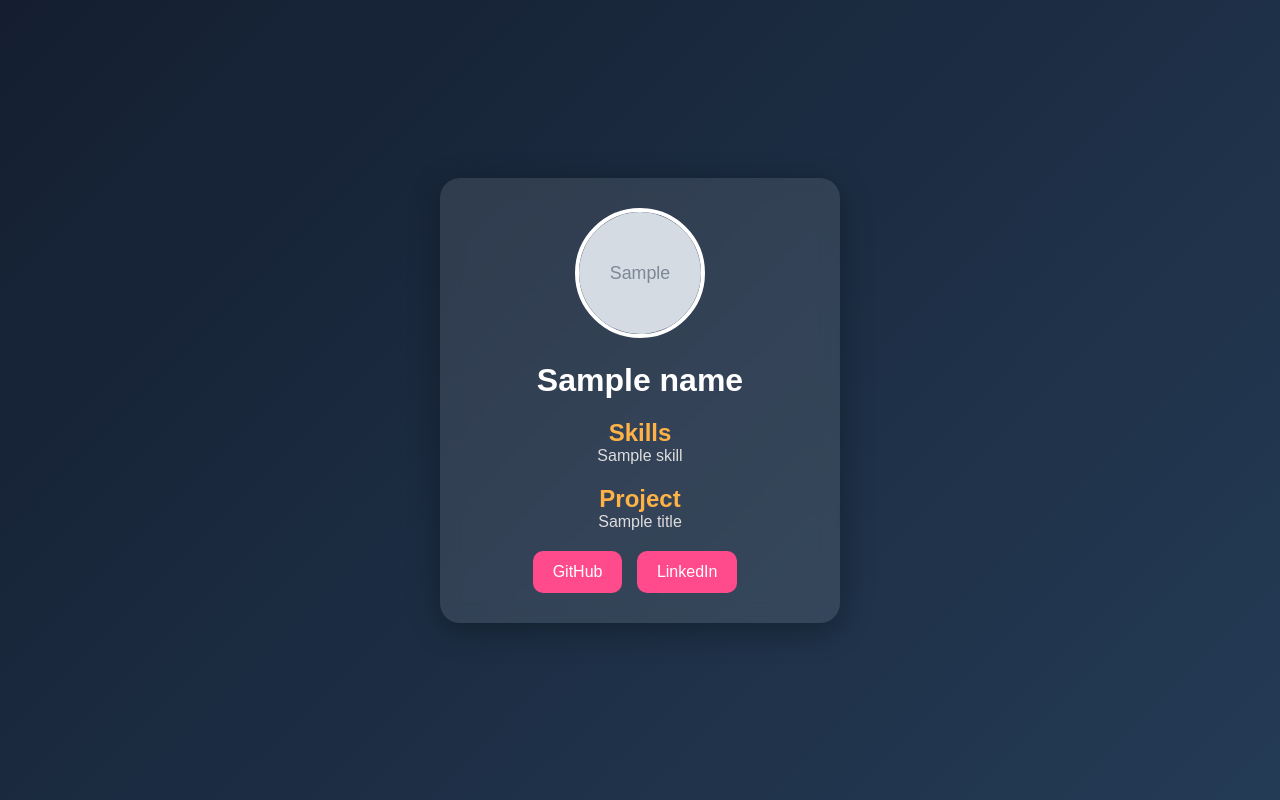
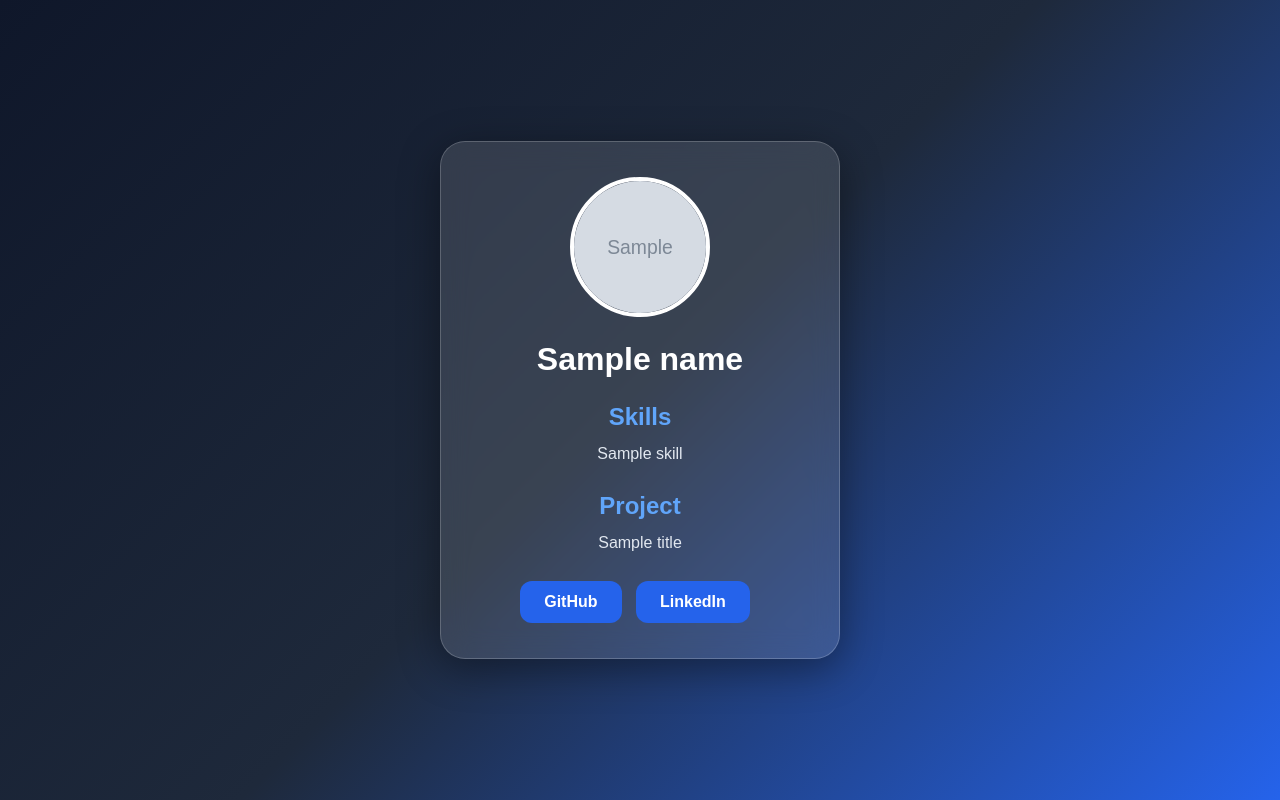
Before and after one commit to senapatisoumik88-collab/student-portfolio-builder, a Flask app: template templates/portfolio.html in a window 1280 px wide. Run offline with Flask 3, Linux system fonts and the light colour scheme; the template is opened without the code that fills it: most values are stand-ins (such as "Sample title", 1, 10 or a date in 2020); grey boxes marked "Sample" are stand-in pictures.

Commit message:
Update portfolio.html

```diff
--- a/templates/portfolio.html
+++ b/templates/portfolio.html
@@ -12,7 +12,7 @@
             margin:0;
             padding:0;
             box-sizing:border-box;
-            font-family:Arial,sans-serif;
+            font-family:'Poppins',sans-serif;
         }
 
         body{
@@ -20,23 +20,31 @@
             display:flex;
             justify-content:center;
             align-items:center;
-            background:linear-gradient(135deg,#141e30,#243b55);
+            background:linear-gradient(135deg,#0f172a,#1e293b,#2563eb);
+            overflow:hidden;
         }
 
         .card{
             width:400px;
-            padding:30px;
-            border-radius:20px;
+            padding:35px;
+            border-radius:25px;
             text-align:center;
-            background:rgba(255,255,255,0.1);
-            backdrop-filter:blur(10px);
+            background:rgba(255,255,255,0.12);
+            backdrop-filter:blur(14px);
+            border:1px solid rgba(255,255,255,0.2);
+            box-shadow:0 10px 40px rgba(0,0,0,0.4);
             color:white;
-            box-shadow:0 8px 32px rgba(0,0,0,0.3);
+            transition:0.4s;
+        }
+
+        .card:hover{
+            transform:translateY(-8px);
+            box-shadow:0 15px 45px rgba(37,99,235,0.5);
         }
 
         img{
-            width:130px;
-            height:130px;
+            width:140px;
+            height:140px;
             border-radius:50%;
             object-fit:cover;
             border:4px solid white;
@@ -44,31 +52,37 @@
         }
 
         h1{
+            font-size:32px;
             margin-bottom:10px;
         }
 
         h2{
-            color:#ffb347;
-            margin-top:20px;
+            color:#60a5fa;
+            margin-top:25px;
+            margin-bottom:10px;
         }
 
         p{
-            color:#ddd;
+            color:#e2e8f0;
+            line-height:1.6;
         }
 
         a{
             display:inline-block;
-            margin-top:20px;
-            padding:12px 20px;
+            margin-top:25px;
+            padding:12px 24px;
             text-decoration:none;
-            border-radius:10px;
-            background:#ff4b8b;
+            border-radius:12px;
+            background:#2563eb;
             color:white;
             margin-right:10px;
+            font-weight:bold;
+            transition:0.3s;
         }
 
         a:hover{
-            background:#ff2d75;
+            background:#1d4ed8;
+            transform:scale(1.05);
         }
 
     </style>
```
